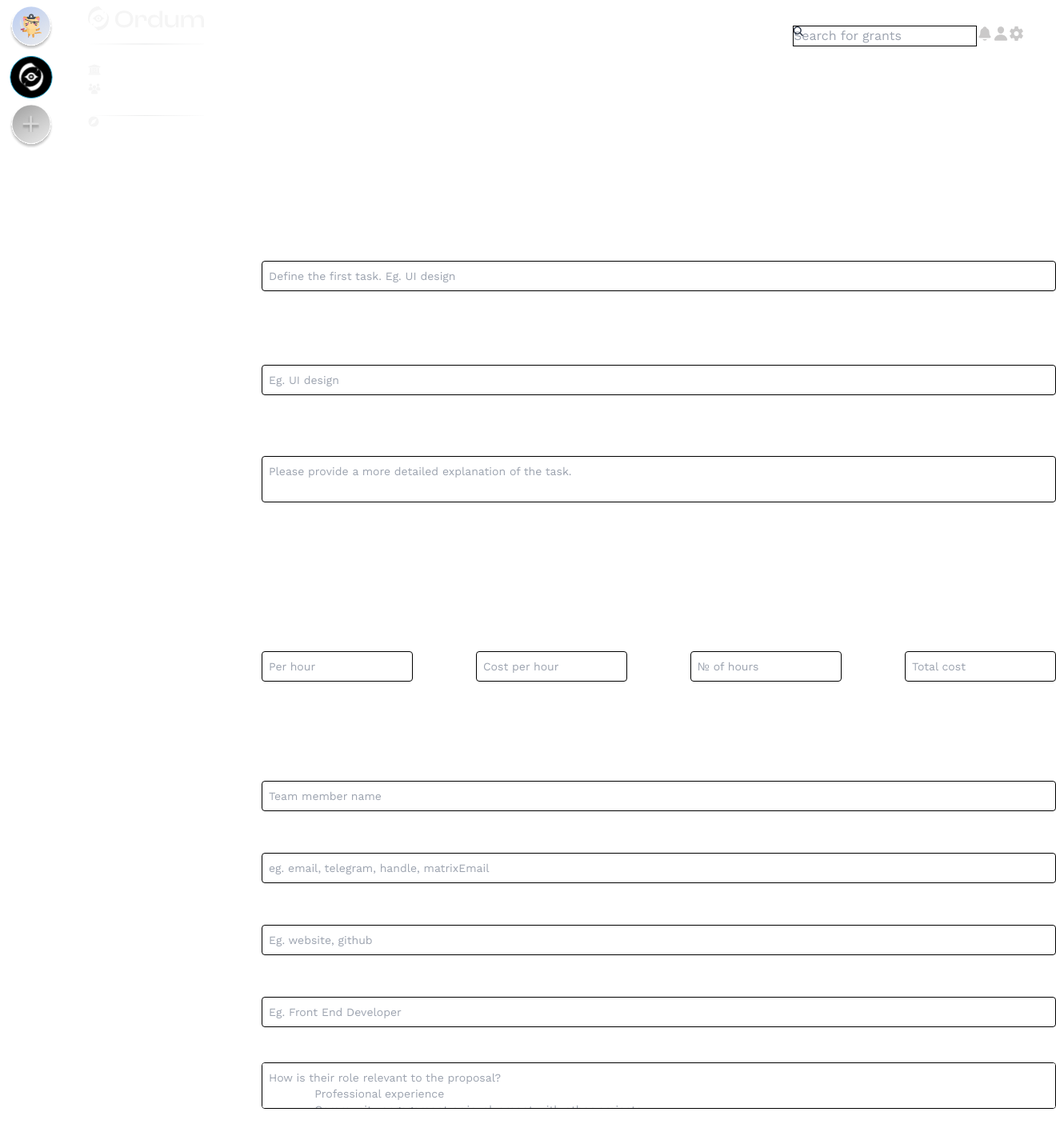
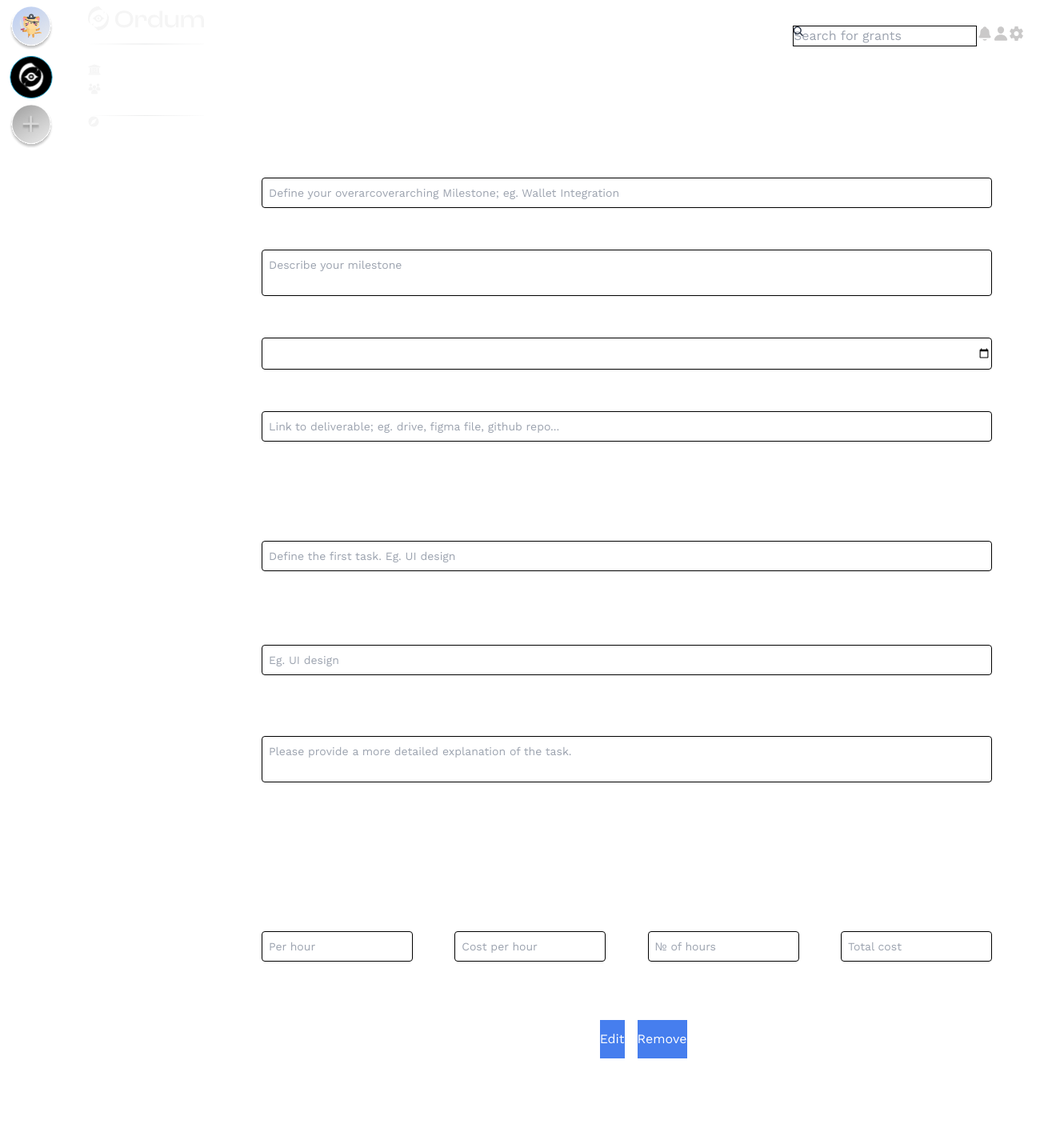
Before and after one commit to OrdumLTD/Ordum-Client-MVP, a Next.js app: page /test in a window 1280 px wide. Shown: the top 1435 px of the page at 80% size, 1320 px wide, since content can reach past the window. Built offline with nearby package versions, Linux system fonts and the light colour scheme.

Commit message:
more ui elemetns

```diff
--- a/src/Components/milestones/MilestoneCreate.tsx
+++ b/src/Components/milestones/MilestoneCreate.tsx
@@ -2,20 +2,72 @@
 
 import Layout from "@/Components/ui/Layout";
 import { ClassNames } from "@emotion/react";
+import { useState } from "react";
 
 type Props = {
-  name: String;
-  description: string | undefined;
+  //   name: String;
+  //   description: string | undefined;
 
   className?: string;
 };
 
 const MilestoneCreate: React.FC<Props> = (props) => {
+
+    const [name, setName] = useState("")
+    const [description, setDescription] = useState("")
+
+
   return (
-    <div className={" " + props.className}>
-      <div>Milestone Name: {props.name}</div>
-      <div>Milestone description {props.description}</div>
-      <div>List of Tasks (add in later) with team members and cost</div>
+    <div className={"flex flex-col w-[33rem] " + props.className}>
+      <div className="mt-4 fotn-bold">List of tasks (soon)</div>
+
+      <label className="mt-4 text-xl flex">
+        <span className="text-sm">Milestone Name</span>
+      </label>
+      <input
+        className="mt-4 text-gray-500 text-xs md:text-sm bg-white border border-black rounded pl-2  md:py-2 focus:outline-none"
+        placeholder="Define your overarcoverarching Milestone; eg. Wallet Integration"
+        type="text"
+        value={name}
+        onChange={(e) => setName(e.target.value)}
+      />
+
+      <label className="mt-4 text-xl flex">
+        <span className="text-sm">Milestone description</span>
+      </label>
+      {/* ToDo fix line break for plaeholder */}
+      <textarea
+        className=" text-gray-500 mt-4 text-sm bg-white placeholder:font-italitc placeholder:text-xs border border-black
+             rounded py-2 pl-2 pr-4 focus:outline-none resize-none
+              min-h-[10rem]"
+        placeholder="Describe your milestone"
+        value={description}
+        onChange={(e) => setDescription(e.target.value)}
+      />
+
+      <label className="mt-4 text-xl flex">
+        <span className="text-sm">Deadline</span>
+      </label>
+      <input
+        className="mt-4 text-gray-500 text-xs md:text-sm bg-white border border-black rounded pl-2  md:py-2 focus:outline-none"
+        placeholder="eg. email, telegram, handle, matrixEmail"
+        type="date"
+        // value={contact}
+        // onChange={(e) => setContact(e.target.value)}
+      />
+
+      <label className="mt-4 text-xl flex">
+        <span className="text-sm">Link to deliverable</span>
+      </label>
+      <input
+        className="mt-4 text-gray-500 text-xs md:text-sm bg-white border border-black rounded pl-2  md:py-2 focus:outline-none"
+        placeholder="Link to deliverable; eg. drive, figma file, github repo..."
+        type="text"
+        // value={linkToPortfolio}
+        // onChange={(e) => setlinkToPortfolio(e.target.value)}
+      />
+
+
     </div>
   );
 };
--- a/src/Components/tast/TestPreview.tsx
+++ b/src/Components/tast/TestPreview.tsx
@@ -0,0 +1,32 @@
+"use client";
+
+import Layout from "@/Components/ui/Layout";
+import { ClassNames } from "@emotion/react";
+
+type Props = {
+  name: string;
+  type: string | undefined;
+
+  className?: string;
+};
+
+const TaskPreview: React.FC<Props> = (props) => {
+  return (
+    <div className={"border border-white rounded-full w-7/12 px-1.5 py-0.5  backdrop-blur-sm bg-white/30 " + props.className}>
+      <div className="flex justify-between">
+        <div className="m-2 flex gap-1">
+          <div>
+            <div className="font-bold text-ordum-grey">{props.type}</div>
+            <div className="font-bold">{props.name}</div>
+          </div>
+        </div>
+        <div className="self-center mr-2 flex gap-4">
+            <button className="p-2 rounded-xl bg-ordum-blue underline">Edit</button>
+            <button className="p-2 rounded-xl bg-ordum-blue underline">Remove</button>
+        </div>
+      </div>
+    </div>
+  );
+};
+
+export default TaskPreview;
--- a/src/app/test/page.tsx
+++ b/src/app/test/page.tsx
@@ -7,22 +7,32 @@ import Team from "@/Components/Team";
 import Task from "@/Components/tast/task";
 import Layout from "@/Components/ui/Layout";
 import MemberCreate from "@/Components/Member/MemberCreate";
+import TaskPreview from "@/Components/tast/TestPreview";
+import MilestoneCreate from "@/Components/milestones/MilestoneCreate";
 
 const Test = () => {
   return (
     <div>
       <Layout>
-        <div className="m-10 w-full">
-          <h1 className="text-2xl font-bold">MILSTONE CREATE</h1>
-          <Milestone name="1st milestone" description="Testing" />
+        <div className="m-10">
+
 
           <div className="mt-10">
-            <h1 className="text-2xl font-bold">Task</h1>
+
+            <h1 className="text-2xl font-bold">MILSTONE CREATE</h1>
+            <MilestoneCreate />
+
+            <h1 className="mt-10 text-2xl font-bold">Task</h1>
             <Task
-              name="1st tast"
-              description="Task testing"
-              taskType="Research"
+            // name="1st tast"
+            // description="Task testing"
+            // taskType="Research"
             />
+
+            <div className="mt-10">
+              <h1 className="text-2xl font-bold">Task preview</h1>
+              <TaskPreview name="Test Work" type="Type test" />
+            </div>
 
             <div className="mt-10">
               <h1 className="text-2xl font-bold">Member Create</h1>
```
